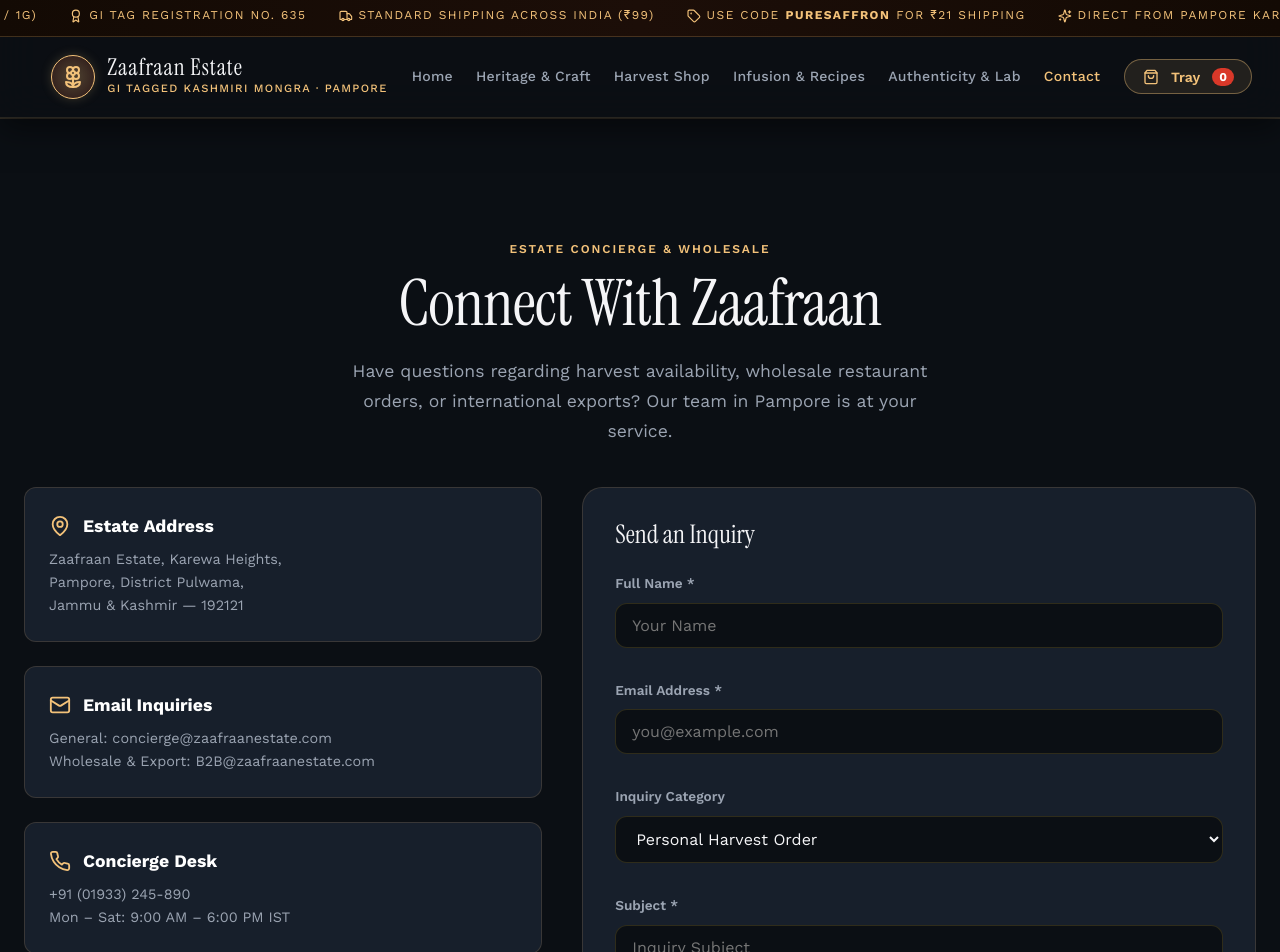
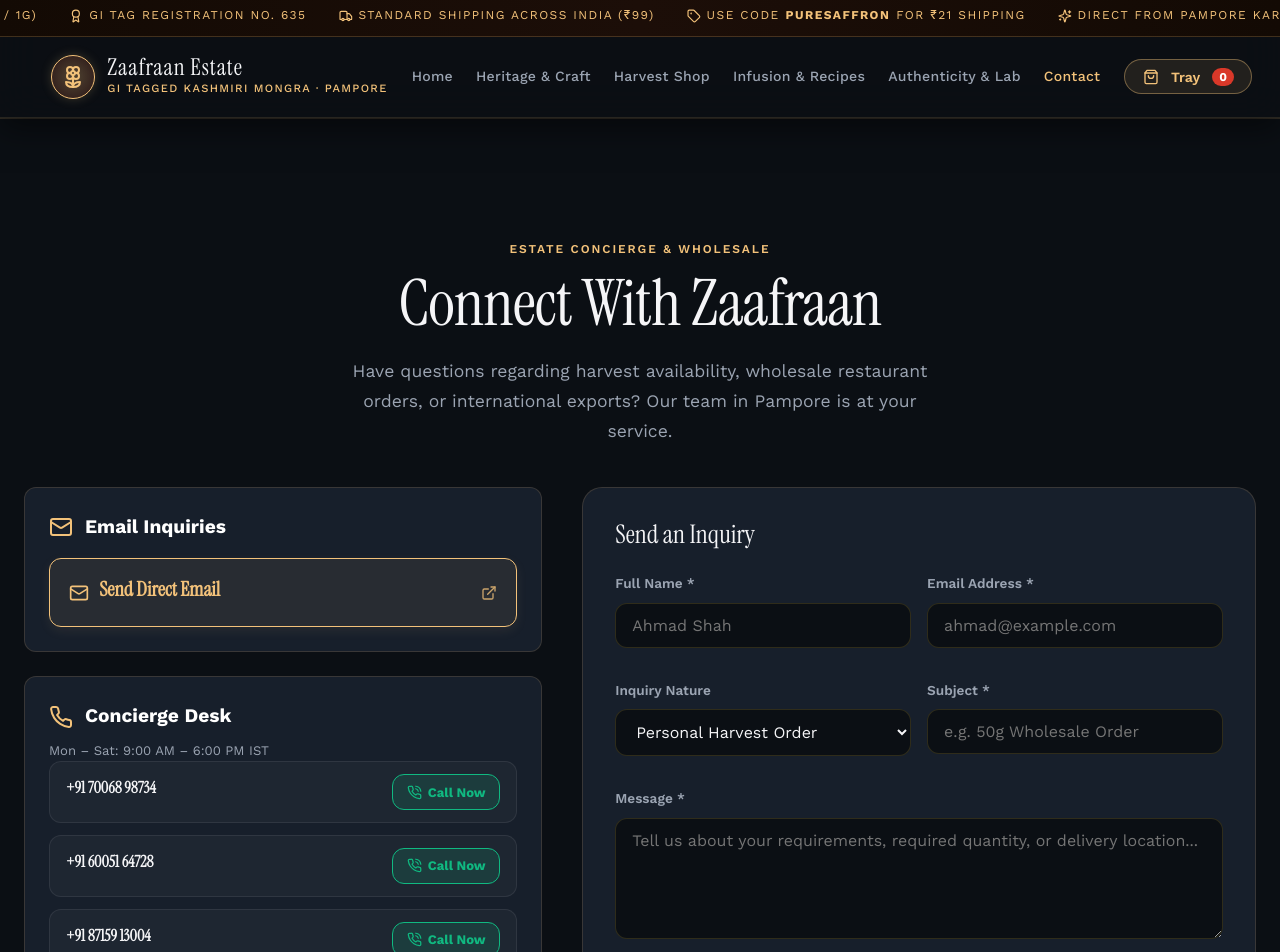
Before and after one commit to hazlived/zaafraanestate, a React (Vite) app in the folder client/: page /contact in a window 1280 px wide. Shown: the top 952 px of the page. Built offline with nearby package versions, Linux system fonts and the light colour scheme.

Commit message:
Update ContactPage: remove address, add direct email button to haziqzargar41@gmail.com, and 3 call action buttons

```diff
--- a/client/src/pages/ContactPage.jsx
+++ b/client/src/pages/ContactPage.jsx
@@ -1,6 +1,6 @@
 import React, { useState } from 'react';
 import { submitContactInquiry } from '../services/api';
-import { Mail, Phone, MapPin, Send, CheckCircle2, AlertCircle, XCircle } from 'lucide-react';
+import { Mail, Phone, PhoneCall, Send, CheckCircle2, AlertCircle, XCircle, ExternalLink } from 'lucide-react';
 
 export const ContactPage = () => {
   const [formData, setFormData] = useState({
@@ -36,6 +36,12 @@
     }
   };
 
+  const phoneNumbers = [
+    { number: '+91 70068 98734', raw: '+917006898734' },
+    { number: '+91 60051 64728', raw: '+916005164728' },
+    { number: '+91 87159 13004', raw: '+918715913004' }
+  ];
+
   return (
     <main className="page-shell">
       <section style={{ padding: 'var(--space-10) 0' }}>
@@ -48,40 +54,47 @@
         </div>
 
         <div className="contact-layout-grid">
-          {/* Contact Details */}
+          {/* Contact Details Column */}
           <div style={{ display: 'flex', flexDirection: 'column', gap: 'var(--space-6)' }}>
-            <div className="story-card">
-              <div style={{ display: 'flex', alignItems: 'center', gap: 'var(--space-3)', color: 'var(--color-primary)' }}>
-                <MapPin size={22} />
-                <strong style={{ color: '#fff', fontSize: '1.1rem' }}>Estate Address</strong>
-              </div>
-              <p style={{ color: 'var(--color-text-muted)', marginTop: '8px', fontSize: '0.9rem' }}>
-                Zaafraan Estate, Karewa Heights,<br />
-                Pampore, District Pulwama,<br />
-                Jammu & Kashmir — 192121
-              </p>
+            {/* Email Inquiries */}
+            <div className="story-card" style={{ padding: 'var(--space-6)' }}>
+              <div style={{ display: 'flex', alignItems: 'center', gap: 'var(--space-3)', color: 'var(--color-primary)', marginBottom: 'var(--space-4)' }}>
+                <Mail size={24} />
+                <strong style={{ color: '#fff', fontSize: '1.2rem' }}>Email Inquiries</strong>
               </div>
 
-            <div className="story-card">
-              <div style={{ display: 'flex', alignItems: 'center', gap: 'var(--space-3)', color: 'var(--color-primary)' }}>
-                <Mail size={22} />
-                <strong style={{ color: '#fff', fontSize: '1.1rem' }}>Email Inquiries</strong>
+              <a
+                href="mailto:haziqzargar41@gmail.com"
+                className="contact-email-action-btn"
+              >
+                <div style={{ display: 'flex', alignItems: 'center', gap: '10px' }}>
+                  <Mail size={20} color="var(--color-primary)" />
+                  <span style={{ fontWeight: 600 }}>Send Direct Email</span>
                 </div>
-              <p style={{ color: 'var(--color-text-muted)', marginTop: '8px', fontSize: '0.9rem' }}>
-                General: concierge@zaafraanestate.com<br />
-                Wholesale & Export: B2B@zaafraanestate.com
-              </p>
+                <ExternalLink size={16} style={{ opacity: 0.8 }} />
+              </a>
             </div>
 
-            <div className="story-card">
-              <div style={{ display: 'flex', alignItems: 'center', gap: 'var(--space-3)', color: 'var(--color-primary)' }}>
-                <Phone size={22} />
-                <strong style={{ color: '#fff', fontSize: '1.1rem' }}>Concierge Desk</strong>
+            {/* Phone Concierge Desk */}
+            <div className="story-card" style={{ padding: 'var(--space-6)' }}>
+              <div style={{ display: 'flex', alignItems: 'center', gap: 'var(--space-3)', color: 'var(--color-primary)', marginBottom: 'var(--space-2)' }}>
+                <Phone size={24} />
+                <strong style={{ color: '#fff', fontSize: '1.2rem' }}>Concierge Desk</strong>
               </div>
-              <p style={{ color: 'var(--color-text-muted)', marginTop: '8px', fontSize: '0.9rem' }}>
-                +91 (01933) 245-890<br />
+              <p style={{ color: 'var(--color-text-muted)', fontSize: '0.82rem', marginBottom: 'var(--space-5)' }}>
                 Mon – Sat: 9:00 AM – 6:00 PM IST
               </p>
+
+              <div style={{ display: 'flex', flexDirection: 'column', gap: 'var(--space-3)' }}>
+                {phoneNumbers.map((phone, idx) => (
+                  <div key={idx} className="phone-contact-row">
+                    <span style={{ fontSize: '1rem', fontWeight: 600, color: '#f5f5f7' }}>{phone.number}</span>
+                    <a href={`tel:${phone.raw}`} className="contact-call-action-btn">
+                      <PhoneCall size={15} /> Call Now
+                    </a>
+                  </div>
+                ))}
+              </div>
             </div>
           </div>
 
@@ -118,22 +131,23 @@
                   </strong>
                   <span>{status.message}</span>
                   {status.refId && (
-                    <div style={{ marginTop: '6px', fontSize: '0.82rem', color: 'var(--color-primary)' }}>
-                      Reference ID: <strong>{status.refId}</strong>
-                    </div>
+                    <span style={{ display: 'block', marginTop: '4px', fontSize: '0.8rem', opacity: 0.85 }}>
+                      Ref Code: #{status.refId}
+                    </span>
                   )}
                 </div>
               </div>
             )}
 
             <form onSubmit={handleSubmit} style={{ display: 'flex', flexDirection: 'column', gap: 'var(--space-4)' }}>
+              <div style={{ display: 'grid', gridTemplateColumns: '1fr 1fr', gap: 'var(--space-4)' }}>
                 <div className="form-group">
                   <label>Full Name *</label>
                   <input
                     type="text"
                     name="fullName"
                     required
-                  placeholder="Your Name"
+                    placeholder="Ahmad Shah"
                     value={formData.fullName}
                     onChange={handleChange}
                   />
@@ -145,19 +159,21 @@
                     type="email"
                     name="email"
                     required
-                  placeholder="you@example.com"
+                    placeholder="ahmad@example.com"
                     value={formData.email}
                     onChange={handleChange}
                   />
                 </div>
+              </div>
 
+              <div style={{ display: 'grid', gridTemplateColumns: '1fr 1fr', gap: 'var(--space-4)' }}>
                 <div className="form-group">
-                <label>Inquiry Category</label>
+                  <label>Inquiry Nature</label>
                   <select name="inquiryType" value={formData.inquiryType} onChange={handleChange}>
                     <option value="Personal Harvest Order">Personal Harvest Order</option>
-                  <option value="Wholesale / Culinary B2B">Wholesale / Culinary B2B</option>
-                  <option value="International Export">International Export</option>
-                  <option value="Lab Certificate Inquiry">Lab Certificate Inquiry</option>
+                    <option value="Wholesale & Restaurant Supply">Wholesale & Restaurant Supply</option>
+                    <option value="International Export">International Export / B2B</option>
+                    <option value="Authenticity & Testing Inquiry">Authenticity & Testing Inquiry</option>
                   </select>
                 </div>
 
@@ -167,26 +183,27 @@
                     type="text"
                     name="subject"
                     required
-                  placeholder="Inquiry Subject"
+                    placeholder="e.g. 50g Wholesale Order"
                     value={formData.subject}
                     onChange={handleChange}
                   />
+                </div>
               </div>
 
               <div className="form-group">
                 <label>Message *</label>
                 <textarea
                   name="message"
-                  rows={4}
+                  rows={5}
                   required
-                  placeholder="How can we assist your saffron ritual?"
+                  placeholder="Tell us about your requirements, required quantity, or delivery location..."
                   value={formData.message}
                   onChange={handleChange}
                 />
               </div>
 
-              <button className="btn btn-primary" type="submit" disabled={loading} style={{ width: '100%' }}>
-                <Send size={16} /> {loading ? 'Transmitting...' : 'Transmit Inquiry'}
+              <button className="btn btn-primary" type="submit" disabled={loading} style={{ alignSelf: 'flex-start', marginTop: 'var(--space-2)' }}>
+                <Send size={16} /> {loading ? 'Transmitting Inquiry...' : 'Transmit Inquiry'}
               </button>
             </form>
           </div>
--- a/client/src/styles/index.css
+++ b/client/src/styles/index.css
@@ -1749,6 +1749,71 @@
   align-items: start;
 }
 
+/* Contact Page Action Buttons & Phone Rows */
+.contact-email-action-btn {
+  display: flex;
+  align-items: center;
+  justify-content: space-between;
+  background: rgba(243, 194, 122, 0.08);
+  border: 1px solid var(--color-primary);
+  border-radius: var(--radius-md);
+  padding: 0.85rem 1.2rem;
+  color: var(--color-primary);
+  text-decoration: none;
+  font-size: 0.95rem;
+  transition: all 0.25s cubic-bezier(0.16, 1, 0.3, 1);
+  box-shadow: 0 4px 12px rgba(243, 194, 122, 0.08);
+}
+
+.contact-email-action-btn:hover {
+  background: var(--color-primary);
+  color: #0b0f14;
+  transform: translateY(-2px);
+  box-shadow: 0 8px 25px rgba(243, 194, 122, 0.3);
+}
+
+.contact-email-action-btn:hover svg {
+  color: #0b0f14 !important;
+}
+
+.phone-contact-row {
+  display: flex;
+  align-items: center;
+  justify-content: space-between;
+  background: rgba(255, 255, 255, 0.03);
+  border: 1px solid rgba(255, 255, 255, 0.08);
+  border-radius: var(--radius-md);
+  padding: 0.75rem 1rem;
+  transition: border-color 0.2s ease, background 0.2s ease;
+}
+
+.phone-contact-row:hover {
+  background: rgba(255, 255, 255, 0.06);
+  border-color: rgba(243, 194, 122, 0.3);
+}
+
+.contact-call-action-btn {
+  display: inline-flex;
+  align-items: center;
+  gap: 6px;
+  background: rgba(16, 185, 129, 0.15);
+  border: 1px solid #10b981;
+  color: #10b981;
+  padding: 0.4rem 0.85rem;
+  border-radius: var(--radius-md);
+  font-size: 0.82rem;
+  font-weight: 700;
+  text-decoration: none;
+  transition: all 0.25s cubic-bezier(0.16, 1, 0.3, 1);
+}
+
+.contact-call-action-btn:hover {
+  background: #10b981;
+  color: #0b0f14;
+  transform: scale(1.04);
+  box-shadow: 0 4px 15px rgba(16, 185, 129, 0.4);
+}
+
 /* Footer */
 footer {
   margin-top: auto;
```
Lines whose indentation alone changed are shown as unchanged.
